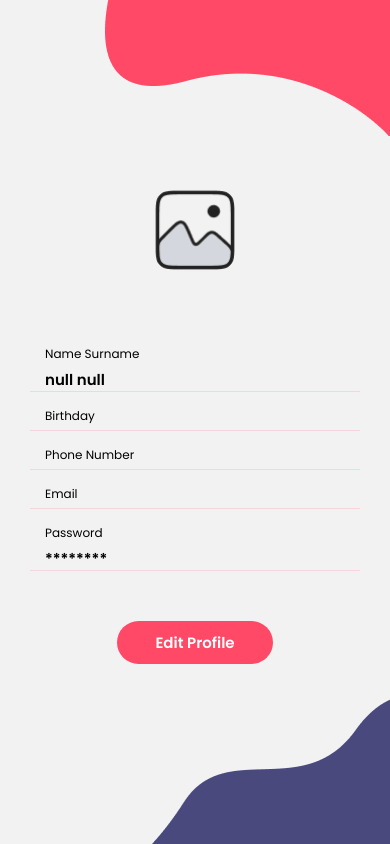
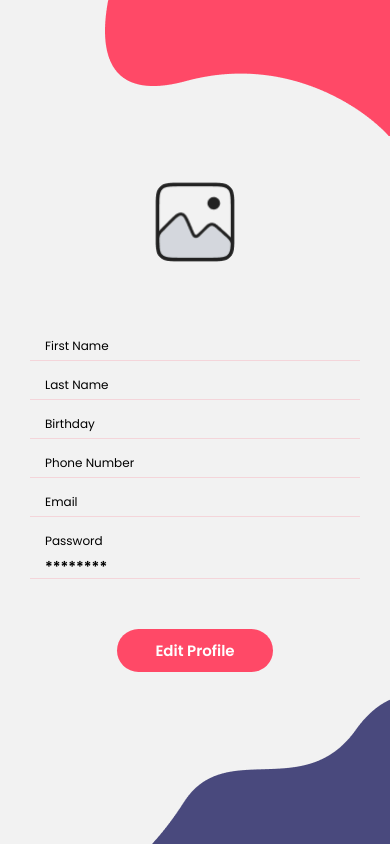
Before and after one commit to PBL-Complexica/STP_Android, a React Native app: screen /YourAccount in a window 390 px wide. Built offline with nearby package versions, Linux system fonts and the light colour scheme.

Commit message:
split name field to f_name and l_name

```diff
--- a/screens/YourAccount.js
+++ b/screens/YourAccount.js
@@ -15,7 +15,8 @@ import { user } from "../components/UserData";
 
 export default function YourAccount({ navigation }) {
   const [editMode, setEditMode] = useState(false);
-  const [name_surname, setNameSurname] = useState(user.fname + " " + user.lname);
+  const [fname, setFname] = useState(user.fname);
+  const [lname, setLname] = useState(user.lname);
   const [birthday, setBirthday] = useState(user.birthday);
   const [phoneNumber, setPhoneNumber] = useState(user.phone);
   const [email, setEmail] = useState(user.email);
@@ -23,15 +24,17 @@ export default function YourAccount({ navigation }) {
 
   const handleEditProfile = () => {
     setEditMode(!editMode);
+    setPassword("");
   };
 
   const handleSaveProfile = () => {
     // Here, you can send the updated profile data to your server
     // For simplicity, let's just log the updated data for now
-    console.log("Updated Profile Data:", { name_surname, birthday, phoneNumber, email, password });
+    console.log("Updated Profile Data:", { fname, lname, birthday, phoneNumber, email, password });
 
     // After saving, exit edit mode
     setEditMode(false);
+    setPassword("********");
   };
 
   return (
@@ -47,15 +50,28 @@ export default function YourAccount({ navigation }) {
         <Image source={require("../assets/images/img1.png")} style={styles.profileImage} />
 
         {/* Name */}
-        <Text style={styles.label}>Name Surname</Text>
+        <Text style={styles.label}>First Name</Text>
         {editMode ? (
           <TextInput
             style={styles.profileText}
-            value={name_surname}
-            onChangeText={(text) => setNameSurname(text)}
+            value={fname}
+            onChangeText={(text) => setFname(text)}
           />
         ) : (
-          <Text style={styles.profileText}>{name_surname}</Text>
+          <Text style={styles.profileText}>{fname}</Text>
+        )}
+
+        <View style={styles.separatorLine}></View>
+
+        <Text style={styles.label}>Last Name</Text>
+        {editMode ? (
+          <TextInput
+            style={styles.profileText}
+            value={lname}
+            onChangeText={(text) => setLname(text)}
+          />
+        ) : (
+          <Text style={styles.profileText}>{lname}</Text>
         )}
         {/* Separator Line */}
         <View style={styles.separatorLine}></View>
```
